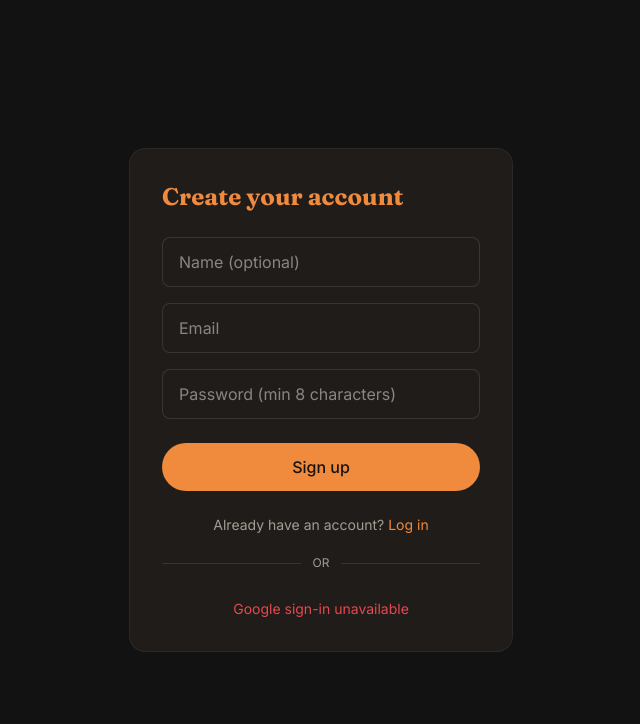
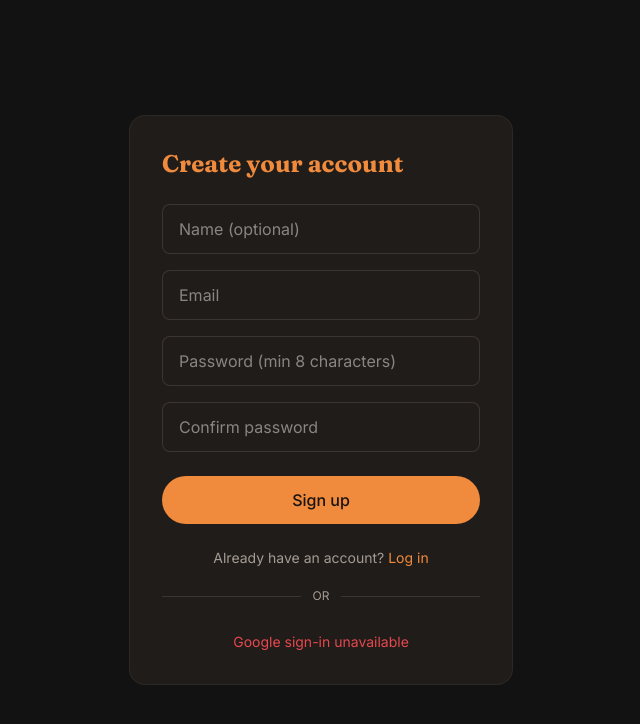
Before and after one commit to gurchitsingh/Pepper-AI, a React (Vite) app in the folder frontend/: page /signup in a window 1280 px wide. Shown: the top 724 px of the page, without its empty margins (319-959 px from the left). Built offline with nearby package versions, Linux system fonts and the light colour scheme; no server answers.

Commit message:
Add Confirm Password field and password strength validation (frontend + backend)

```diff
--- a/frontend/src/pages/Signup.tsx
+++ b/frontend/src/pages/Signup.tsx
@@ -11,12 +11,24 @@ export function Signup() {
   const [name, setName] = useState("");
   const [email, setEmail] = useState("");
   const [password, setPassword] = useState("");
+  const [confirmPassword, setConfirmPassword] = useState("");
   const [error, setError] = useState<string | null>(null);
   const [submitting, setSubmitting] = useState(false);
+
+  const passwordStrong = /[A-Z]/.test(password) && /[0-9]/.test(password);
+  const passwordsMatch = password === confirmPassword;
 
   async function handleSubmit(e: FormEvent) {
     e.preventDefault();
     setError(null);
+    if (!passwordStrong) {
+      setError("Password must contain at least one uppercase letter and one number");
+      return;
+    }
+    if (!passwordsMatch) {
+      setError("Passwords do not match");
+      return;
+    }
     setSubmitting(true);
     try {
       await signup(email, password, name);
@@ -57,6 +69,20 @@ export function Signup() {
           onChange={(e) => setPassword(e.target.value)}
           className="bg-surface border border-text-secondary/20 rounded-lg px-4 py-3 text-text-primary outline-none focus:ring-2 focus:ring-accent"
         />
+        {password.length > 0 && !passwordStrong && (
+          <p className="text-error text-xs -mt-2">Must include an uppercase letter and a number</p>
+        )}
+        <input
+          type="password"
+          required
+          placeholder="Confirm password"
+          value={confirmPassword}
+          onChange={(e) => setConfirmPassword(e.target.value)}
+          className="bg-surface border border-text-secondary/20 rounded-lg px-4 py-3 text-text-primary outline-none focus:ring-2 focus:ring-accent"
+        />
+        {confirmPassword.length > 0 && !passwordsMatch && (
+          <p className="text-error text-xs -mt-2">Passwords do not match</p>
+        )}
         <button
           type="submit"
           disabled={submitting}
```
Also changed, not shown: 1 other file (tests, documents, lock files or other folders).
